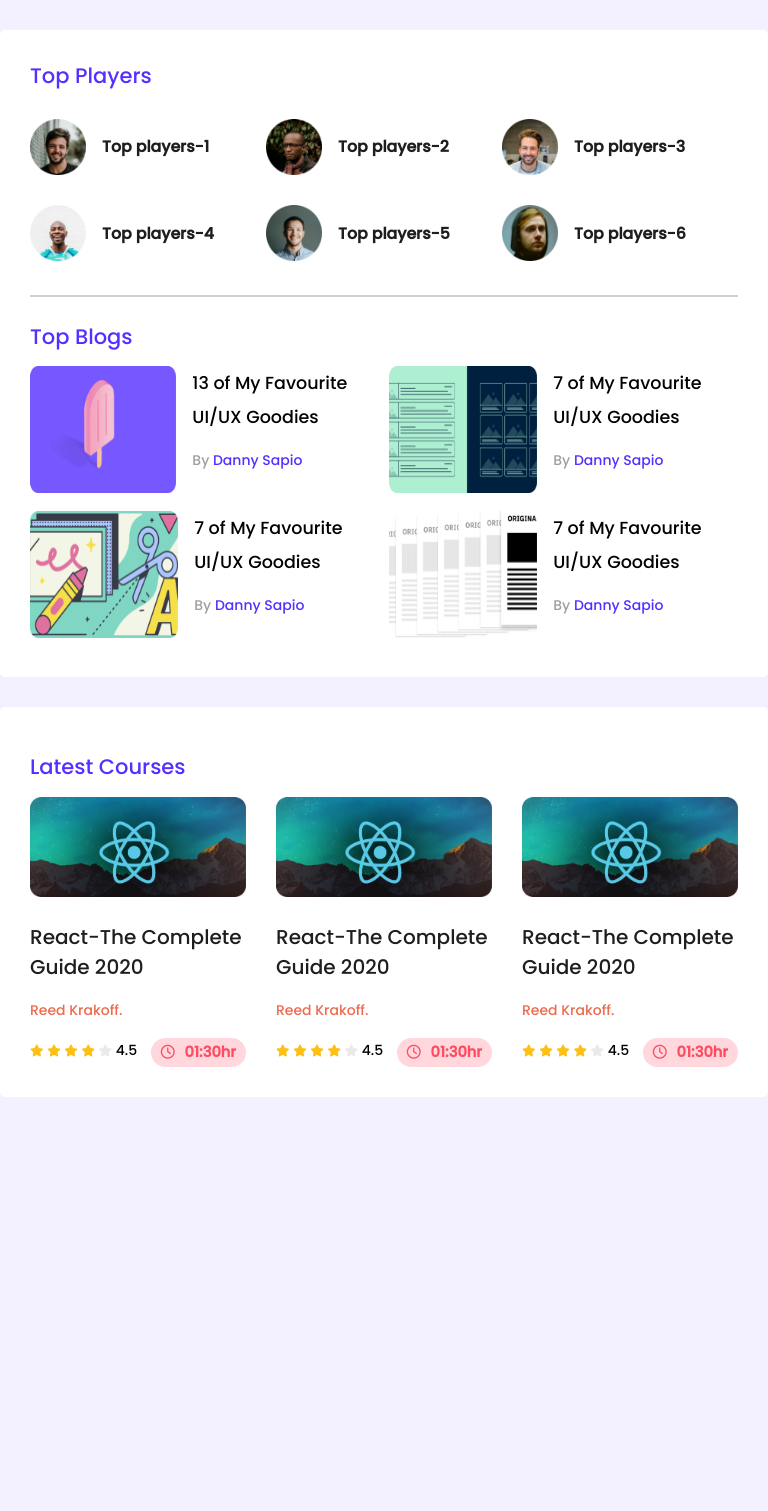
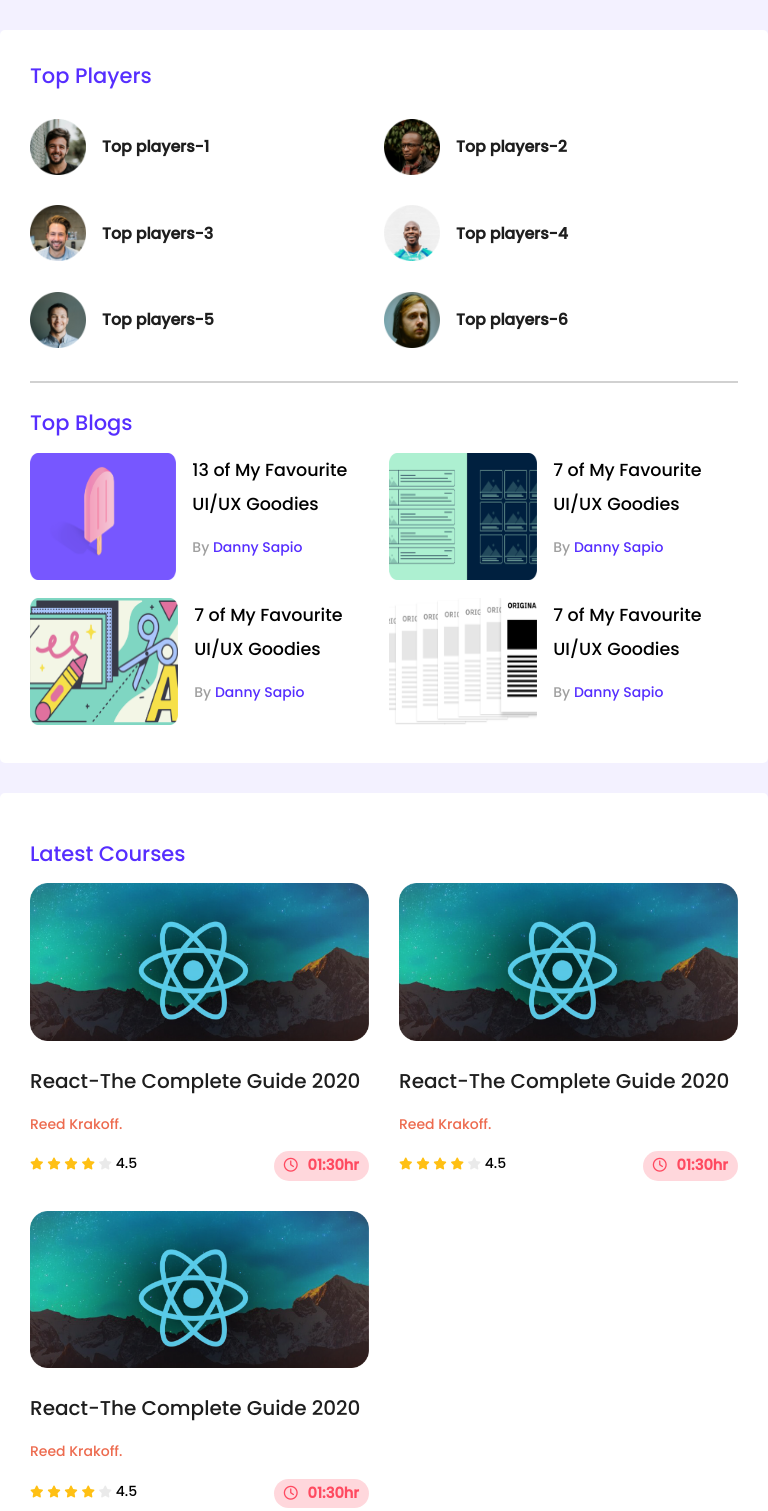
Before and after one commit to ChowdhuryFatema/leader-board-new, a plain HTML site: page index.html in a window 768 px wide. Shown: the top 1511 px of the page. Before the commit the page ends 1097 px from the top, so only its background shows below. Drawn offline with Linux system fonts and the light colour scheme.

Commit message:
fixing some responsive

```diff
--- a/styles/styles.css
+++ b/styles/styles.css
@@ -94,8 +94,8 @@ hr{
     courses style starts here
 *******************************/
 .courses{
-    display: flex;
-    justify-content: space-between;
+    display: grid;
+    grid-template-columns: repeat(3, 1fr);
     gap: 30px;
 }
 .course{
@@ -153,3 +153,14 @@ responsive area starts here
         grid-template-columns: repeat(1, 1fr);
     }
 }
+@media screen and (min-width: 577px) and (max-width: 992px) {
+    .players{
+        grid-template-columns: repeat(2, 1fr);
+    }
+    .courses{
+        grid-template-columns: repeat(2, 1fr);
+    }
+    .blogs{
+        grid-template-columns: repeat(2, 1fr);
+    }
+}
```
